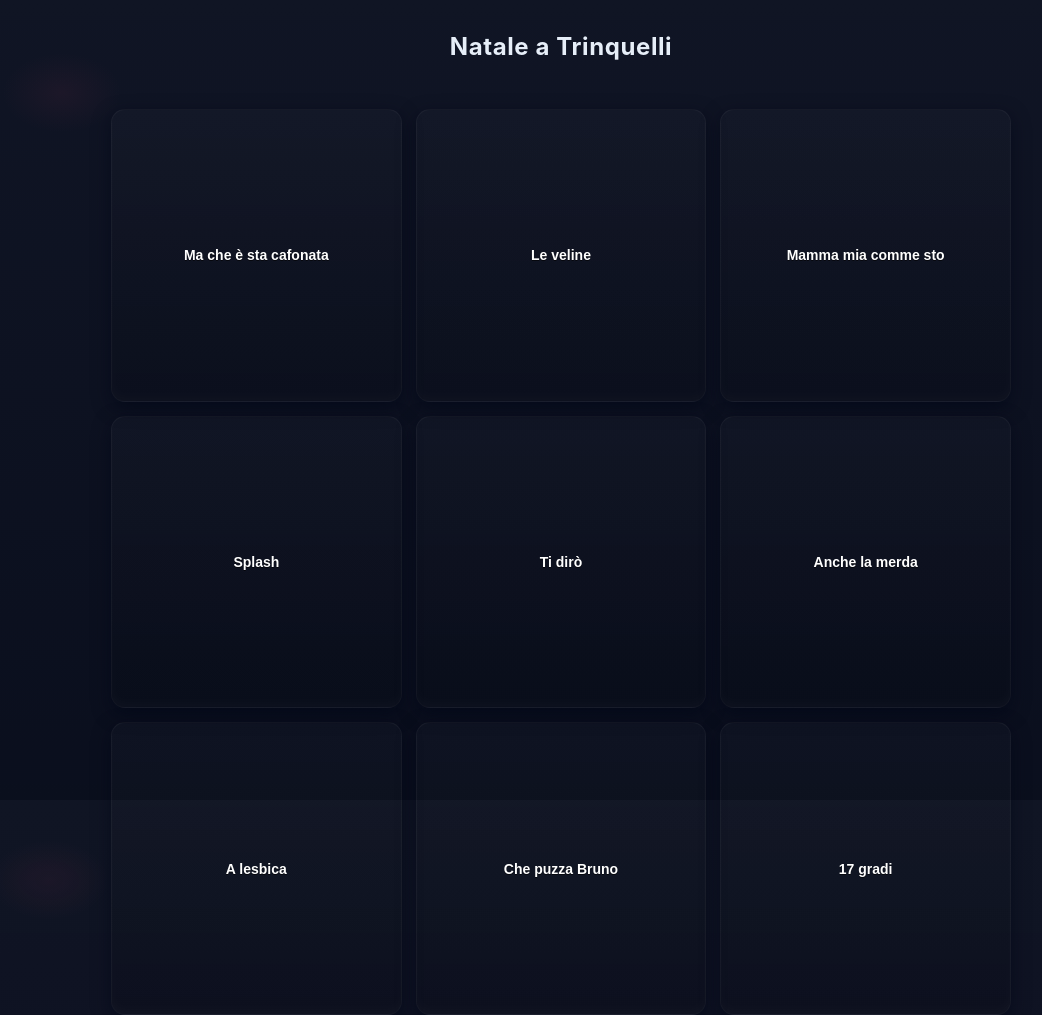
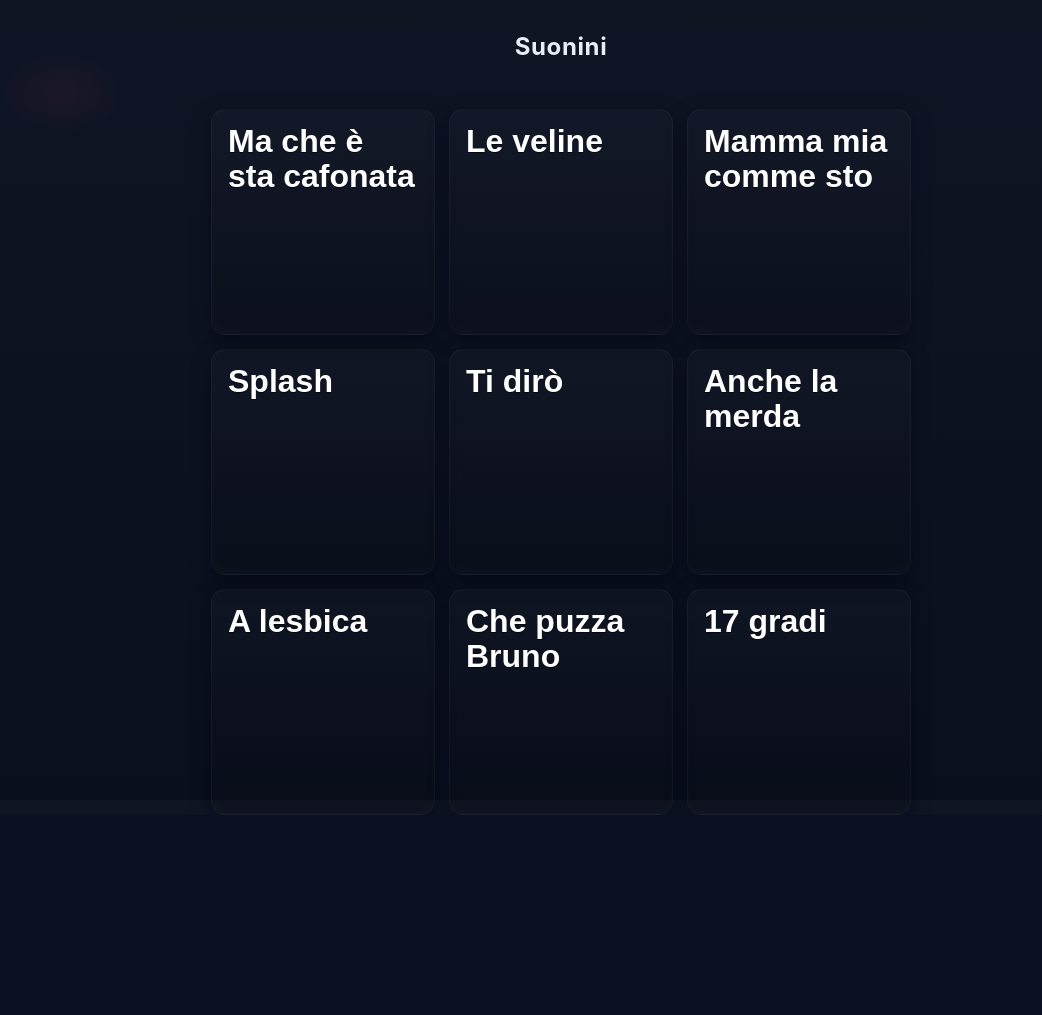
Before and after one commit to marcodellemarche/natale-a-trinquelli, a plain HTML site: page index.html in a window 1280 px wide. Shown: the whole page, without its empty margins (79-1121 px from the left). After the commit the page ends 815 px from the top, so only its background shows below. Drawn offline with Linux system fonts and the light colour scheme.

Commit message:
change button style

```diff
--- a/index.html
+++ b/index.html
@@ -35,7 +35,7 @@
     }
     header h1{
       margin:0;
-      font-size:20px;
+      font-size:24px;
       letter-spacing:0.6px;
     }
     header p{
@@ -49,7 +49,7 @@
       display:grid;
       grid-template-columns: repeat(3, 1fr);
       gap:10px;
-      max-width:900px;
+      max-width:700px;
       margin: 10px auto 20px;
     }
 
@@ -73,27 +73,40 @@
     .pad:active,
     .pad.pressed {
       transform: translateY(2px) scale(0.995);
-      box-shadow: 0 3px 9px rgba(2,6,23,0.7), inset 0 -6px 12px rgba(0,0,0,0.35);
+      box-shadow:
+        0 3px 9px rgba(2,6,23,0.7),
+        inset 0 -6px 12px rgba(0,0,0,0.35);
+      border-color: var(--accent);
     }
 
     /* content inside square */
     .pad .content {
       position:absolute;
-      inset:12px;
+      inset:0;
+      width:100%;
+      height:100%;
       display:flex;
       flex-direction:column;
-      align-items:center;
-      justify-content:center;
-      gap:6px;
-      text-align:center;
+      align-items:flex-start;
+      justify-content:flex-start;
       pointer-events:none; /* clickable area is the button itself */
     }
 
     .pad .label {
-      font-size:14px;
+      font-size:clamp(0.75rem, 3vw, 2rem);
       font-weight:600;
       color: #fff;
       text-shadow: 0 1px 0 rgba(0,0,0,0.6);
+      margin-top:14px;
+      margin-left:16px;
+      margin-bottom:0;
+      margin-right:0;
+      text-align:left;
+      align-self:flex-start;
+      line-height:1.1;
+      word-break:break-word;
+      width:calc(100% - 32px);
+      white-space:normal;
     }
 
     /* responsive tweaks for larger screens */
@@ -119,7 +132,7 @@
 </head>
 <body>
   <header>
-    <h1>Natale a Trinquelli</h1>
+    <h1>Suonini</h1>
   </header>
 
   <main>
```
